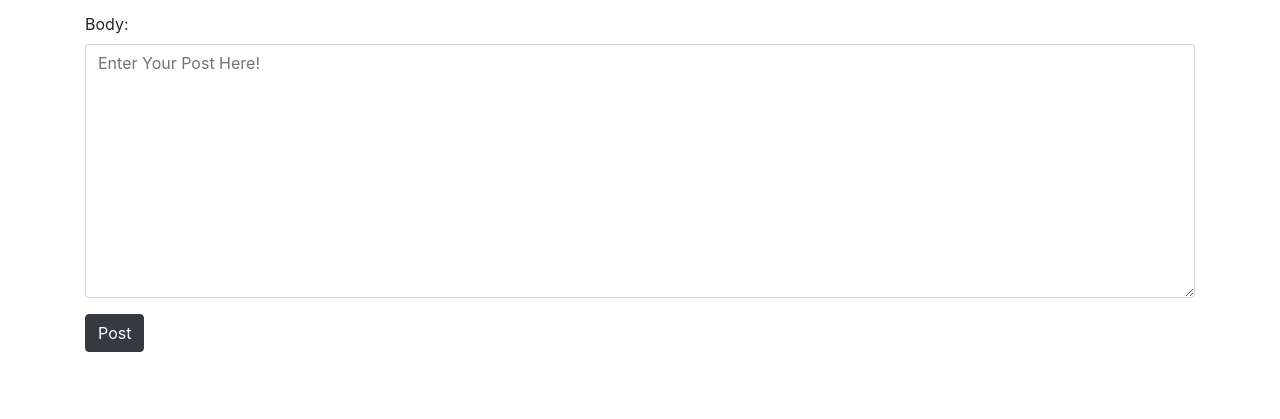
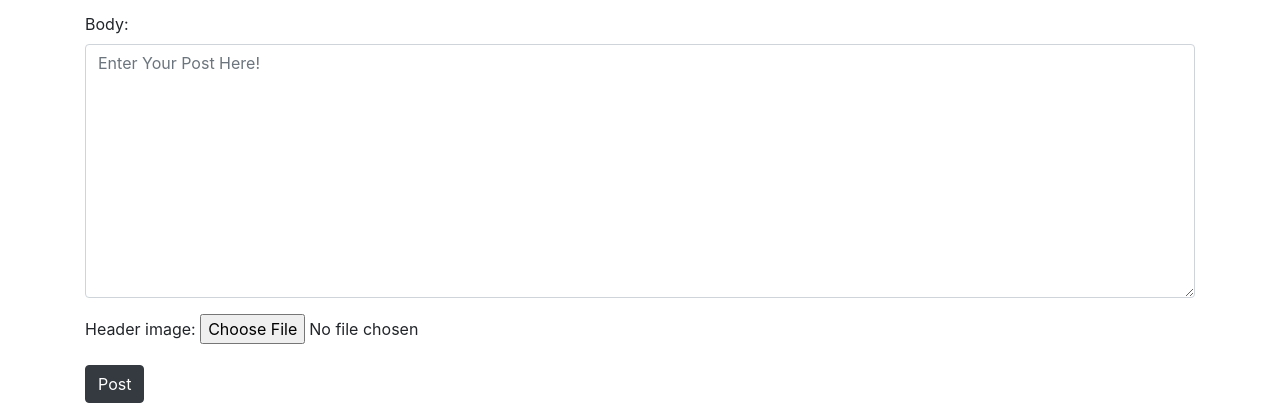
Before and after one commit to Archie9010/Blog, a Django app: page /add_post/ in a window 1280 px wide. Shown: the part 430-849 px from the top of the page. Before the commit the page ends 782 px from the top, so only its background shows below. Run offline with Django 3.2, Linux system fonts and the light colour scheme; the visitor is signed in with stand-in values (Sample User, id 1); data that the repository does not hold is empty; some libraries are stand-ins or nearby versions.

Commit message:
Add functionality to upload header image

```diff
--- a/blog/forms.py
+++ b/blog/forms.py
@@ -12,7 +12,7 @@ for item in choices:
 class PostForm(forms.ModelForm):
     class Meta:
         model = Post
-        fields = ('title', 'title_tag', 'author', 'category', 'body')
+        fields = ('title', 'title_tag', 'author', 'category', 'body', 'header_image')
 
         widgets = {
             'title': forms.TextInput(attrs={'class': 'form-control', 'placeholder': 'Title'}),
--- a/blog/models.py
+++ b/blog/models.py
@@ -18,6 +18,7 @@ class Category(models.Model):
 
 class Post(models.Model):
     title = models.CharField(max_length=250)
+    header_image = models.ImageField(null=True, blank=True, upload_to="images/")
     title_tag = models.CharField(max_length=250)
     author = models.ForeignKey(User, on_delete=models.CASCADE)
     body = RichTextField(blank=True, null=True)
--- a/templates/add_post.html
+++ b/templates/add_post.html
@@ -7,7 +7,7 @@
     <h1>Add Blog Post</h1>
     <br/><br/>
     <div class="form-group">
-        <form method="POST">
+        <form method="POST" enctype="multipart/form-data">
             {% csrf_token %}
             {{ form.media }}
             {{ form.as_p }}
--- a/templates/article_details.html
+++ b/templates/article_details.html
@@ -21,6 +21,12 @@
 </small><br/>
 <hr>
 <br/>
+
+{% if post.header_image %}
+  <img src="{{ post.header_image.url }}">
+{% endif %}
+
+<br/><br/>
 {{ post.body|safe }}
 
 
```
Also changed, not shown: blog/migrations/0009_post_header_image.py (added).
